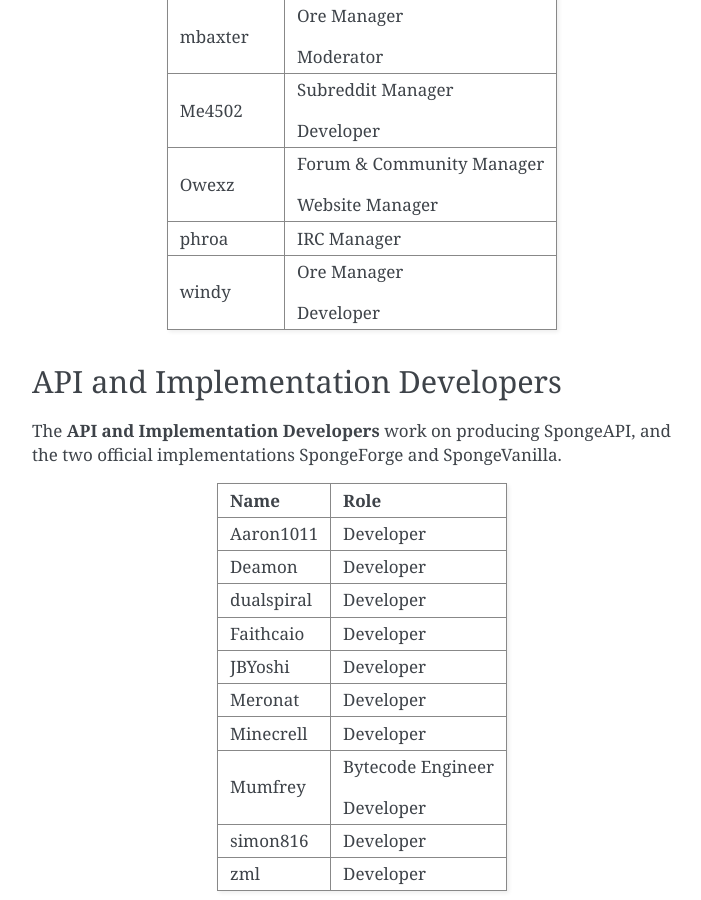
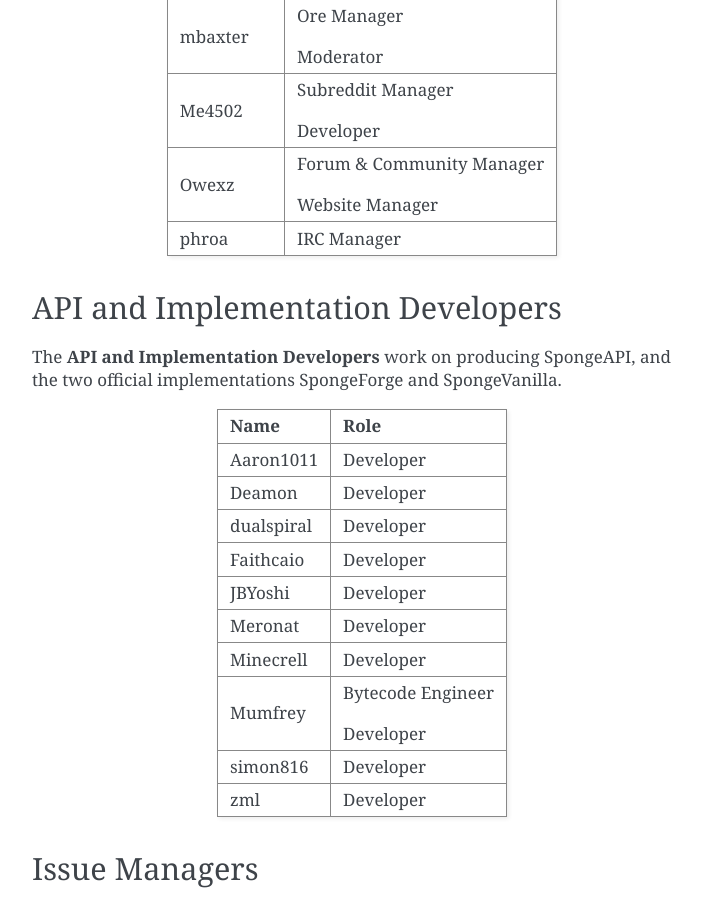
Before and after one commit to SpongePowered/SpongeDocs, a Sphinx documentation site: the page built from source/about/staff.rst, in a window 1280 px wide and 900 px high, scrolled down 841 px. Shown: the whole window, without its empty margins (388-1089 px from the left). Built offline with Sphinx 7.4.7, drawn with Linux system fonts in a browser that asks for light colours; pages that are not in the unit, such as notebooks, are missing from menus; some of the changed text lies outside the part shown.

Commit message:
windy retires

```diff
--- a/source/about/staff.rst
+++ b/source/about/staff.rst
@@ -54,10 +54,6 @@
 |                                   | Website Manager                    |
 +-----------------------------------+------------------------------------+
 | phroa                             | IRC Manager                        |
-+-----------------------------------+------------------------------------+
-| windy                             | Ore Manager                        |
-|                                   |                                    |
-|                                   | Developer                          |
 +-----------------------------------+------------------------------------+
 
 
```
Also changed, not shown: other parts of source/about/staff.rst (+2 -0 lines).
